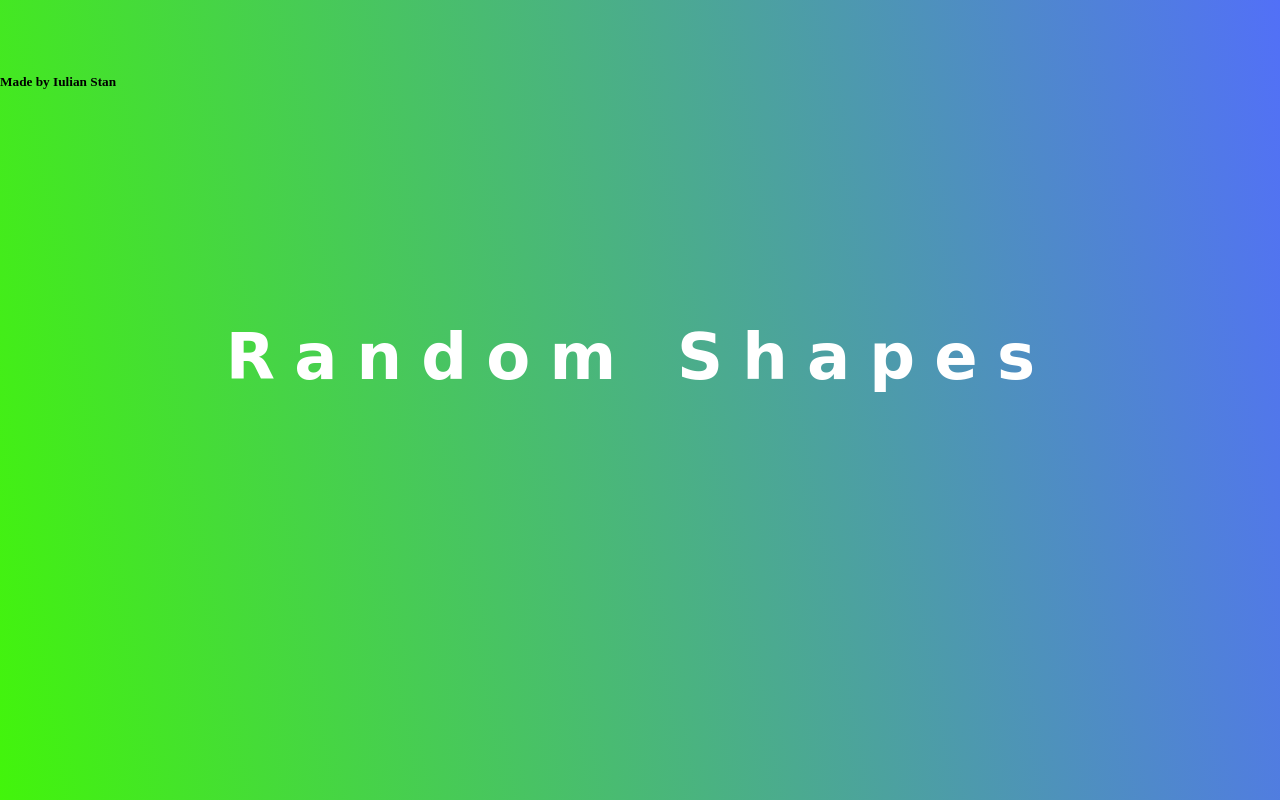
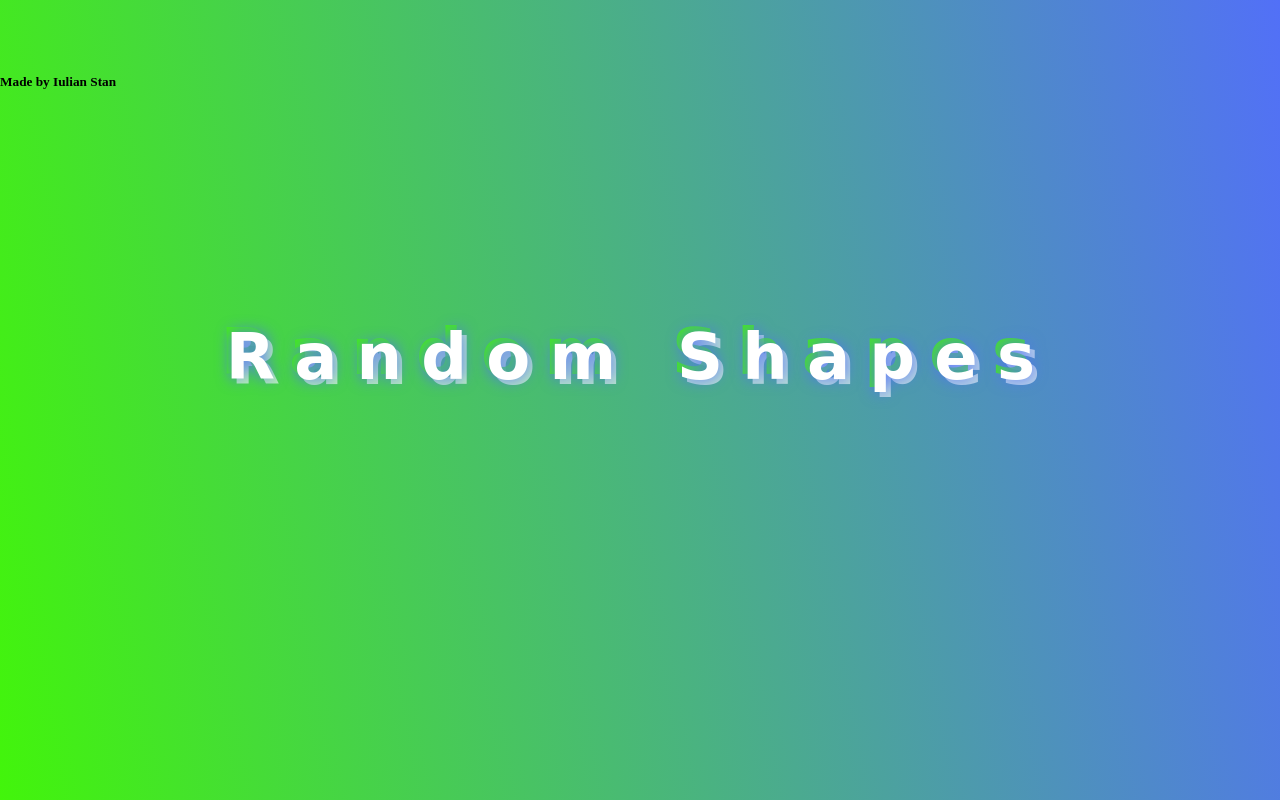
Before and after one commit to iulianSta/random-shapes, a website: page src/index.html in a window 1280 px wide. Drawn offline with nearby package versions, Linux system fonts and the light colour scheme; files that its build step writes are made by us from their sources; a web font is replaced by a local one.

```diff
--- a/src/scss/_title.scss
+++ b/src/scss/_title.scss
@@ -8,5 +8,8 @@
     font-size: 4rem;
     color: $white;
     letter-spacing: 0.3em;
+    text-shadow: 0 0 15px rgba($color: $first-col, $alpha: 1),
+      -5px -5px 0 rgba($color: $sec-col, $alpha: 0.8),
+      5px 5px 0 rgba($color: $white, $alpha: 0.6);
   }
 }
```
